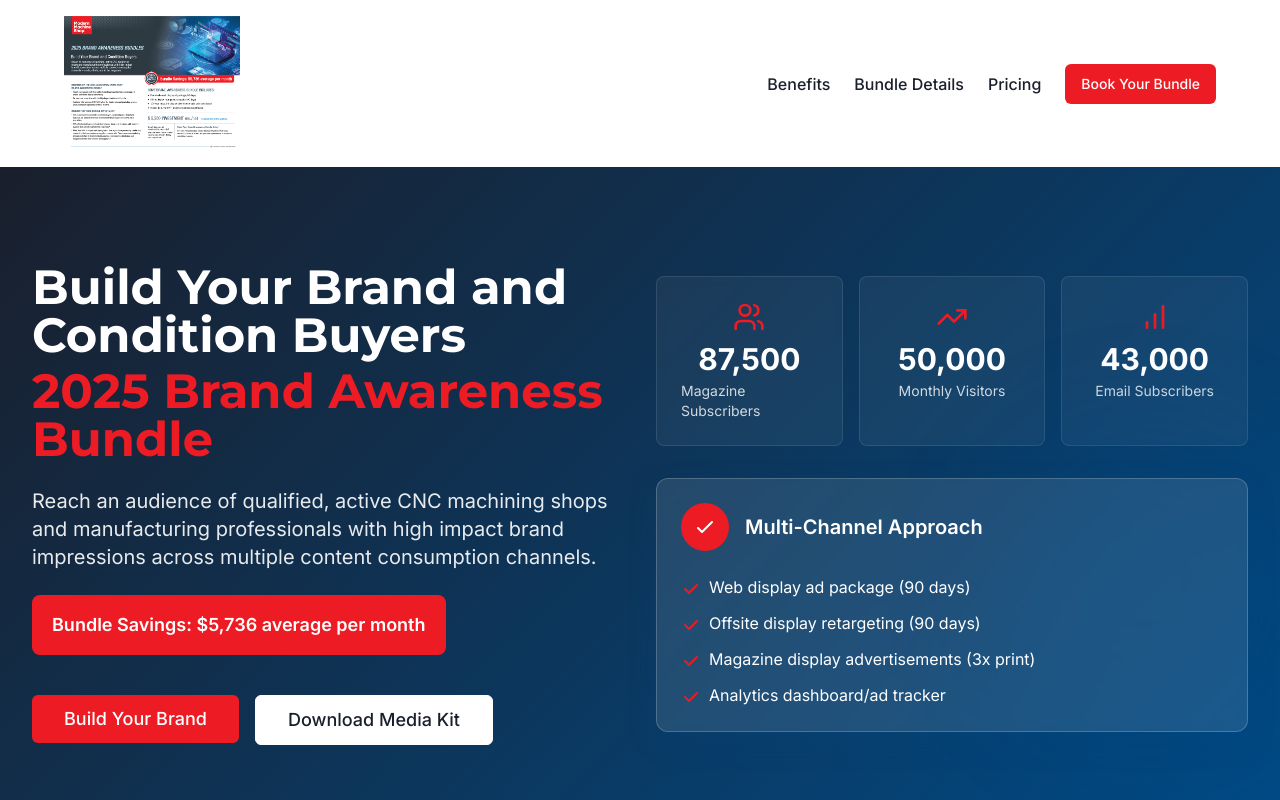
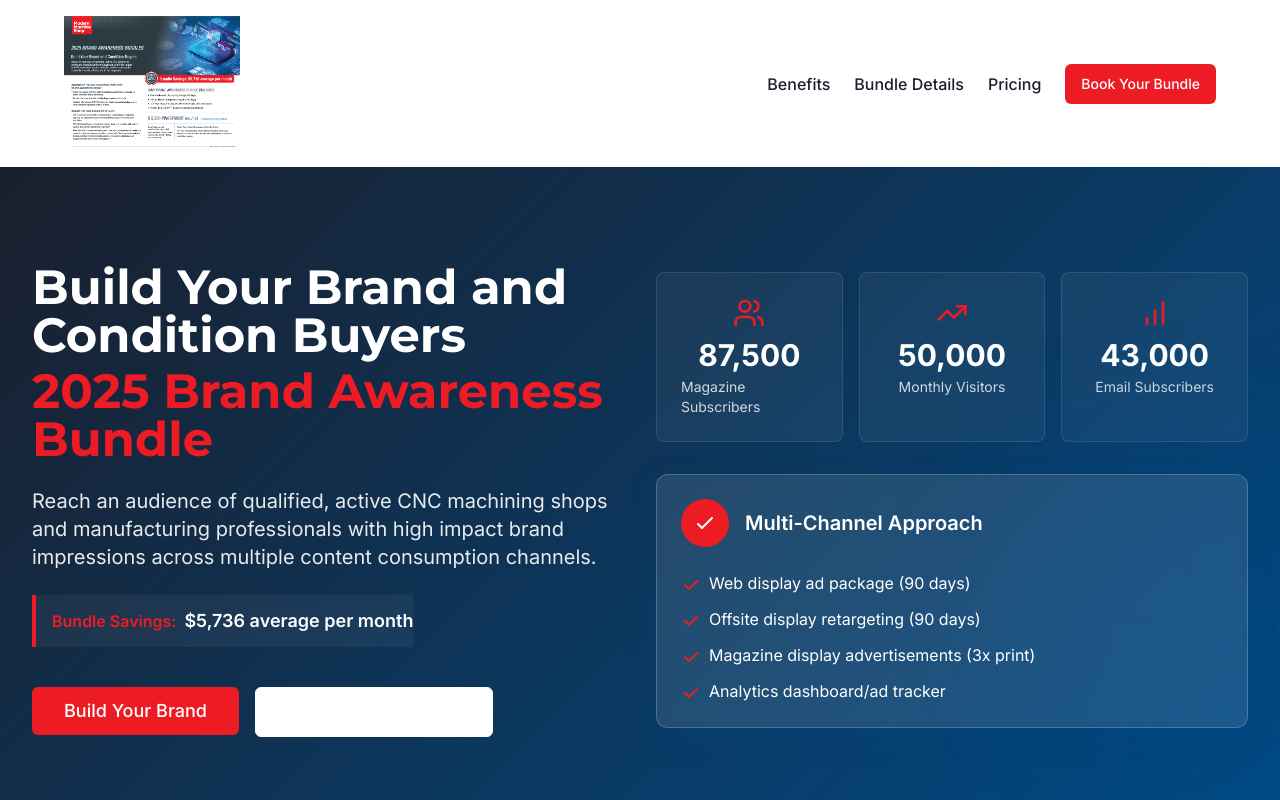
Before and after one commit to PGarder/mms-brand-bundle-lp, a React (Vite) app: page / in a window 1280 px wide. Shown: the top 800 px of the page. Built offline with nearby package versions, Linux system fonts and the light colour scheme.

Commit message:
Refactor: Improve hero section button style
Change the style of the hero section button.

```diff
--- a/src/components/HeroSection.tsx
+++ b/src/components/HeroSection.tsx
@@ -1,3 +1,4 @@
+
 import React, { useEffect, useState } from 'react';
 import { Button } from "@/components/ui/button";
 import { Users, TrendingUp, BarChart } from "lucide-react";
@@ -47,14 +48,15 @@ const HeroSection = () => {
             <p className="text-lg md:text-xl opacity-90">
               Reach an audience of qualified, active CNC machining shops and manufacturing professionals with high impact brand impressions across multiple content consumption channels.
             </p>
-            <div className="bg-mms-red px-5 py-4 rounded-lg inline-block">
-              <p className="text-lg font-semibold">Bundle Savings: $5,736 average per month</p>
+            <div className="inline-flex items-center gap-2 border-l-4 border-mms-red pl-4 bg-white/5 backdrop-blur-sm py-3">
+              <span className="text-mms-red font-semibold">Bundle Savings:</span>
+              <span className="text-lg font-semibold">$5,736 average per month</span>
             </div>
             <div className="flex flex-col sm:flex-row gap-4 pt-4">
               <Button className="bg-mms-red hover:bg-red-600 text-white text-lg py-6 px-8">
                 Build Your Brand
               </Button>
-              <Button variant="outline" className="border-white text-mms-darkgray hover:bg-white hover:text-mms-darkgray text-lg py-6 px-8">
+              <Button variant="outline" className="border-white text-white hover:bg-white hover:text-mms-darkgray text-lg py-6 px-8">
                 Download Media Kit
               </Button>
             </div>
```
